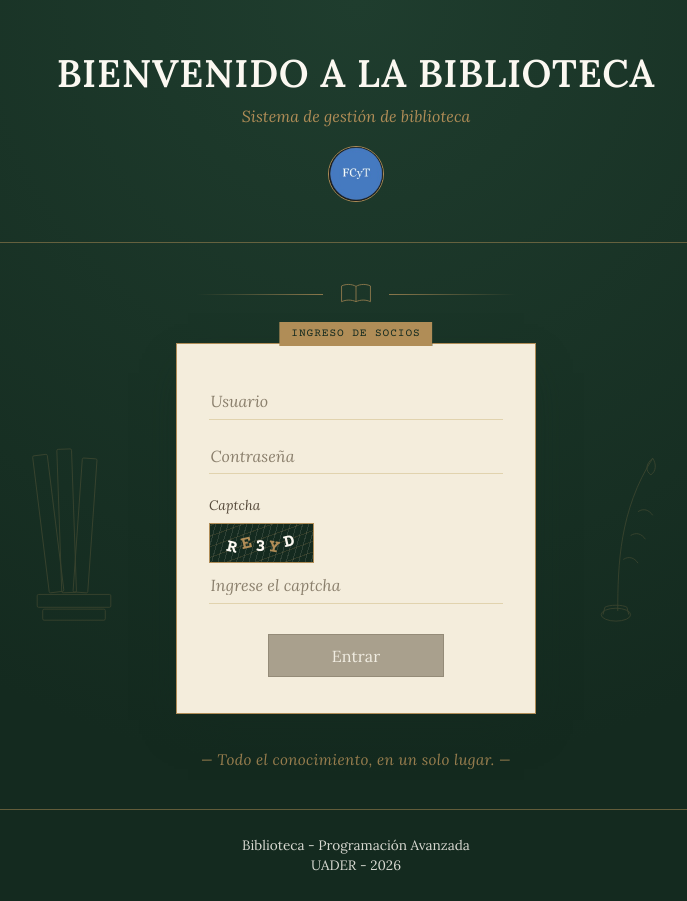
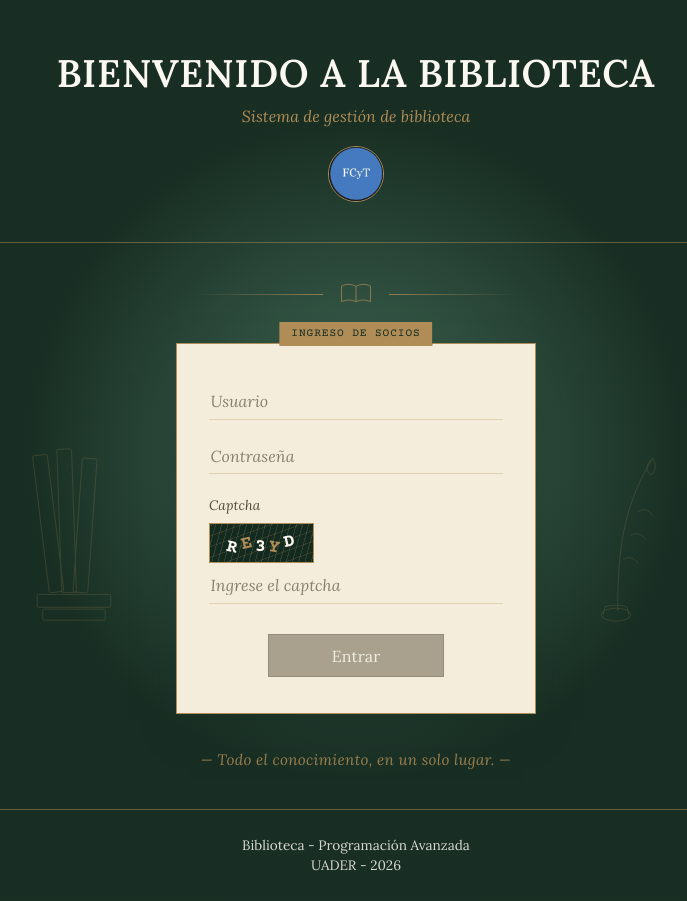
Before and after one commit to bautistabernabe918-wq/tpProgA, a PHP site: page /login.php in a window 1280 px wide. Shown: the whole page, without its empty margins (284-971 px from the left). Run offline with PHP 8.4, Linux system fonts and the light colour scheme.

Commit message:
corte aesthetic

```diff
--- a/css/style.css
+++ b/css/style.css
@@ -123,6 +123,12 @@ body {
   font-family: var(--fuente-titulo);
   display: flex;
   flex-direction: column;
+}
+
+body.auth-page {
+  background: linear-gradient(180deg, #244b3d 0%, #142a1f 100%);
+  background-image:
+    radial-gradient(circle at 50% 50%, rgba(56, 99, 78, 0.95) 0%, rgba(20, 42, 31, 0.98) 42%);
 }
 
 
@@ -513,7 +519,7 @@ form button:disabled {
   position: relative;
   width: 100%;
   max-width: 380px;
-  background: linear-gradient(135deg, #84827e 0%, #84827e 100%);
+  background: linear-gradient(135deg, #e6dfd4 0%, #d8cec0 100%);
   border: 1px solid var(--dorado);
   padding: 2.5rem 2rem;
   box-shadow: 0 18px 40px -12px rgba(20, 42, 31, 0.55);
--- a/login.php
+++ b/login.php
@@ -29,7 +29,7 @@ unset($_SESSION['error']);
   <link rel="stylesheet" href="css/style.css?v=<?php echo filemtime(__DIR__ . '/css/style.css'); ?>">
 </head>
 
-<body>
+<body class="auth-page">
 <?php include("php/header.php"); ?>
 <main>
 
--- a/loginexitoso.php
+++ b/loginexitoso.php
@@ -17,7 +17,7 @@ if (empty($_SESSION['logueado']) || $_SESSION['logueado'] !== true) {
   <link href="https://fonts.googleapis.com/css2?family=Courier+Prime:wght@400;700&family=Lora:ital,wght@0,400;0,600;1,400&display=swap" rel="stylesheet">
   <link rel="stylesheet" href="css/style.css?v=<?php echo filemtime(__DIR__ . '/css/style.css'); ?>">
 </head>
-<body>
+<body class="auth-page">
 
 <div class="resultado">
 
```
